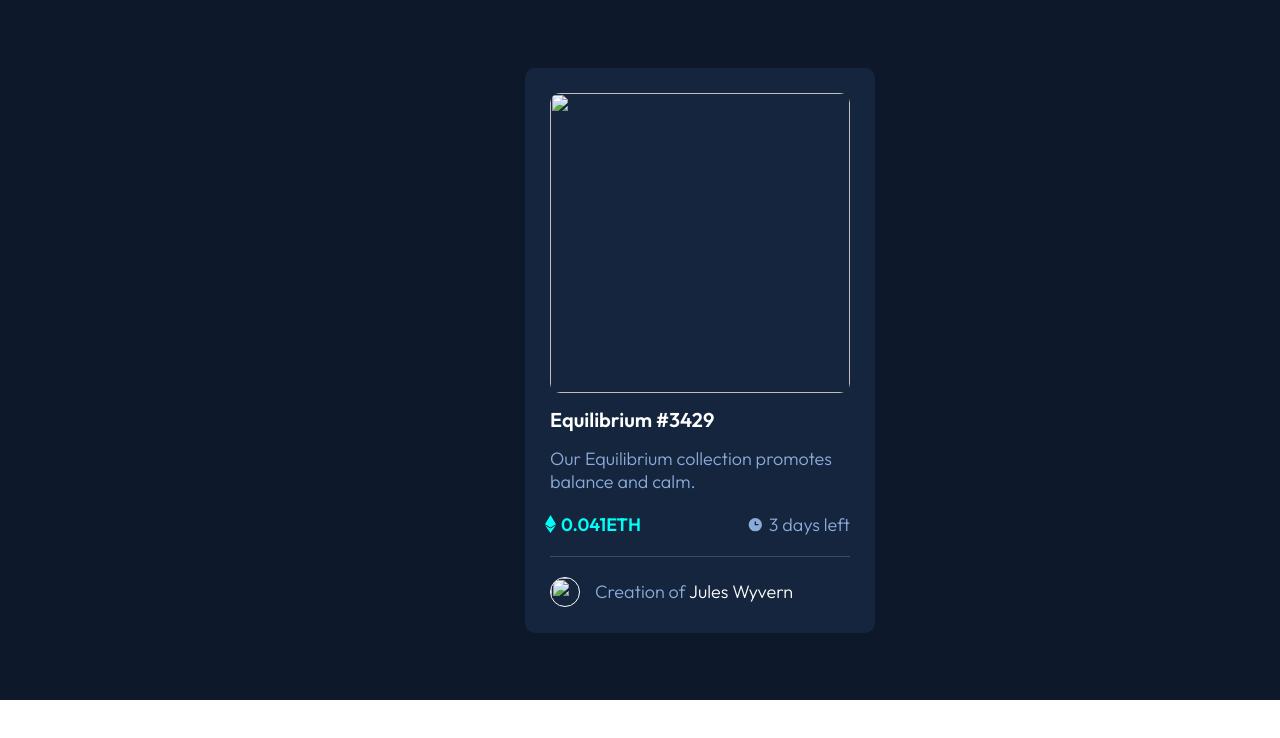
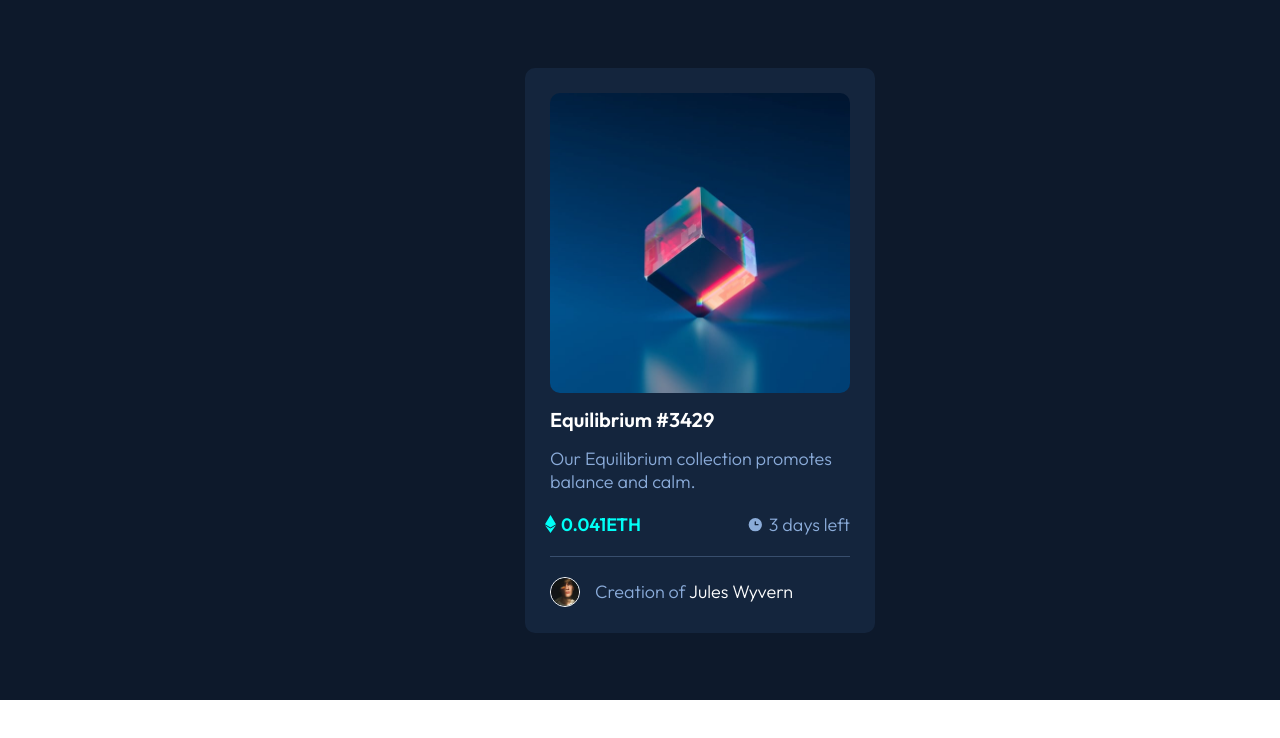
Before and after one commit to Georgenico/NFT-Preview-Card, a plain HTML site: page index.html in a window 1280 px wide. Shown: the top 738 px of the page. Drawn offline with Linux system fonts and the light colour scheme; the site is published under a folder, as on GitHub Pages, so addresses that start at the root find nothing.

Commit message:
Update index.html

```diff
--- a/index.html
+++ b/index.html
@@ -14,7 +14,7 @@
 
       <!-- Image -->
       <div class="img-container">
-        <img src="/images/image-equilibrium.jpg" class="image">
+        <img src="./images/image-equilibrium.jpg" class="image">
       </div>
 
 
@@ -29,7 +29,7 @@
           <div class="line">
         </div>
         <div class="author-container">
-          <img src="/images/image-avatar.png" class="author-img">
+          <img src="./images/image-avatar.png" class="author-img">
           <p class="author-info">Creation of<span> Jules Wyvern</span></p>
         </div>
 
```
